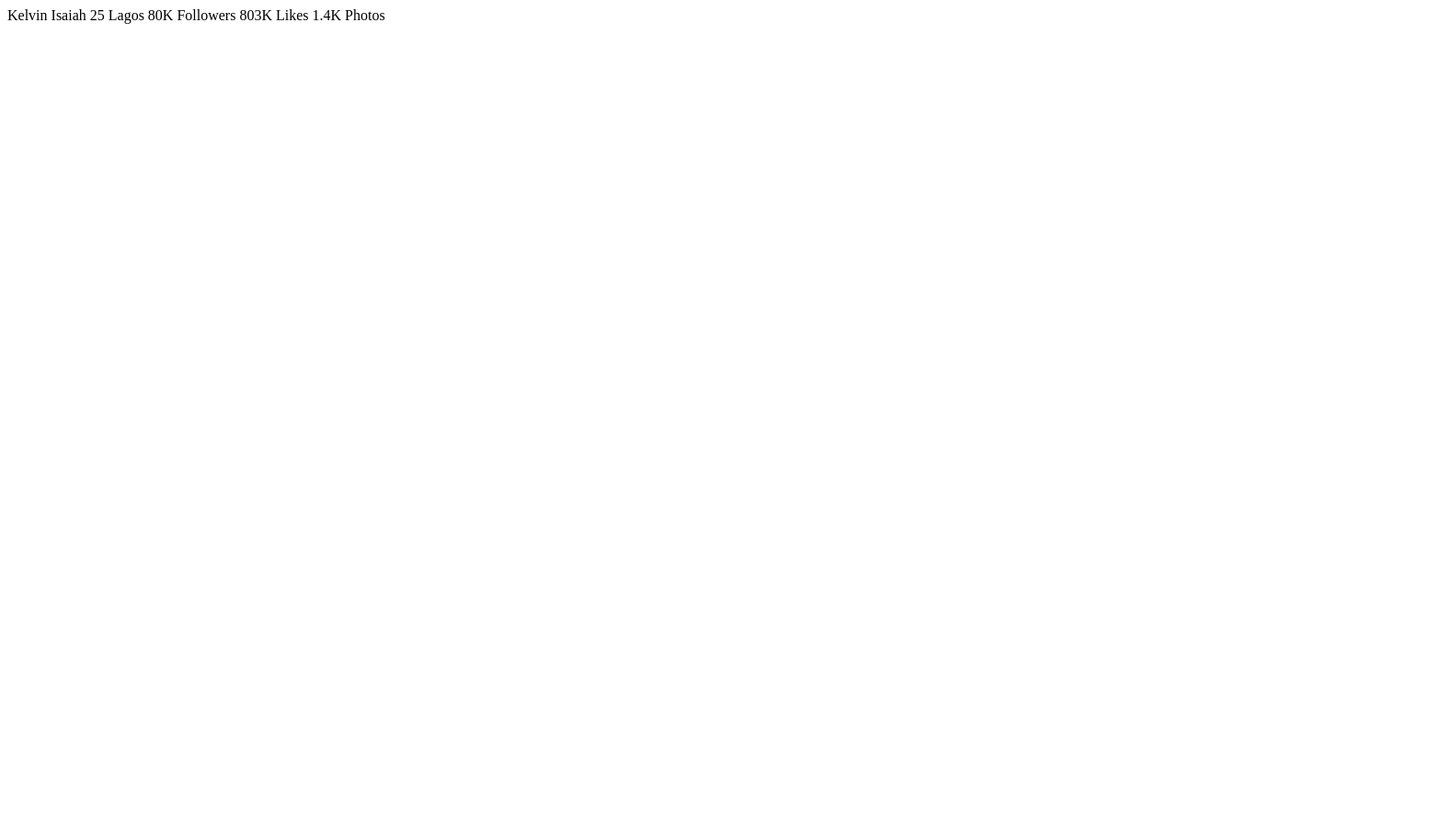
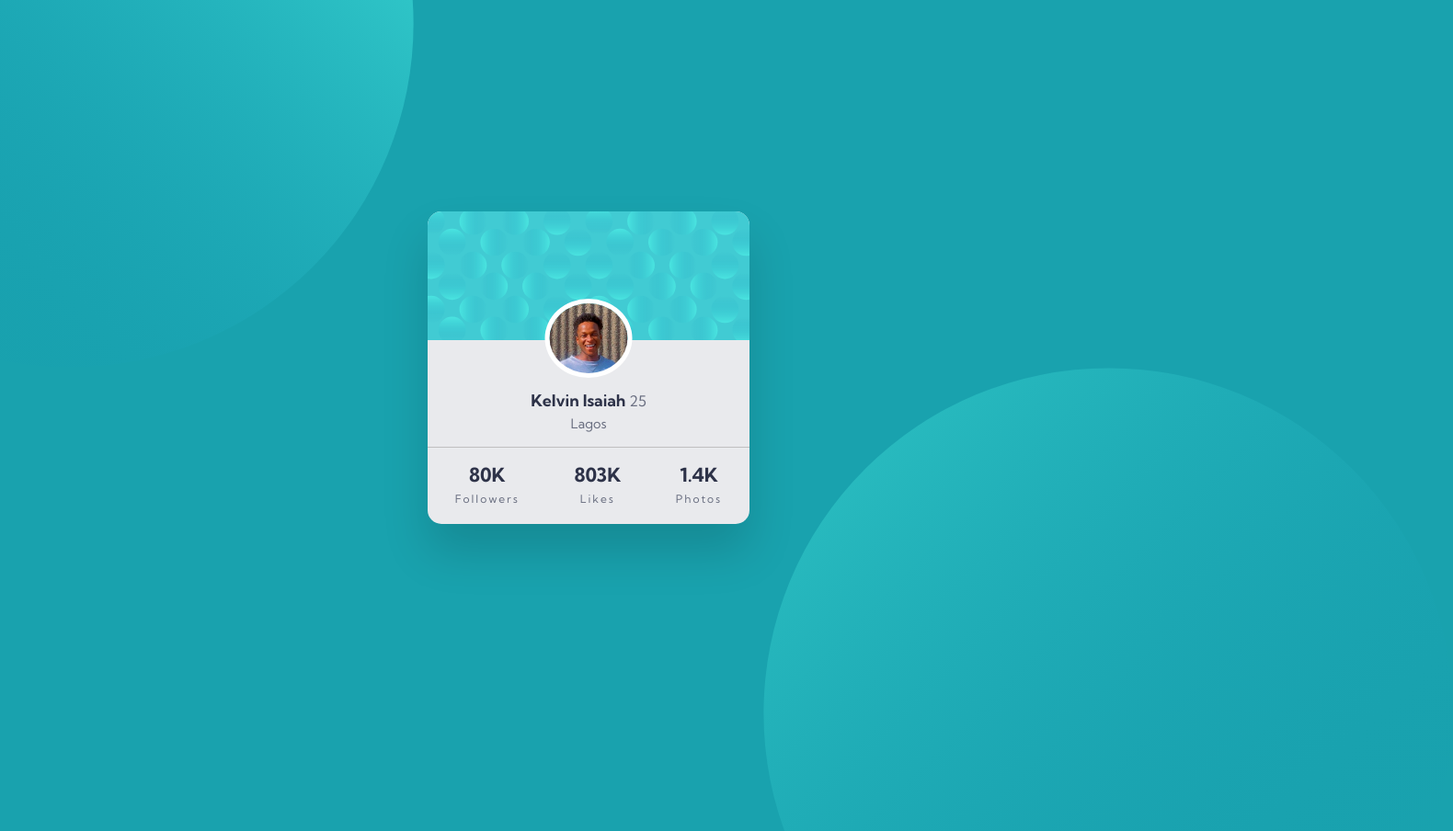
Before and after one commit to Vinnykellsx/Profile-card, a plain HTML site: page index.html in a window 1280 px wide. Shown: the whole page at 92% size, 1580 px wide, since content can reach past the window. Before the commit the page ends 800 px from the top, so only its background shows below. Drawn offline with Linux system fonts and the light colour scheme.

Commit message:
desktop clear

```diff
--- a/index.css
+++ b/index.css
@@ -0,0 +1,111 @@
+* {
+  box-sizing: border-box;
+  margin: 0;
+}
+
+body {
+  margin: 0;
+  min-height: 100vh;
+  background-color: hsl(185, 75%, 39%);
+  display: flex;
+  justify-content: center;
+  align-items: center;
+  position: relative;
+  font-family: "Kumbh Sans";
+  color: hsl(229, 23%, 23%);
+  overflow: hidden;
+}
+
+.bg {
+  position: absolute;
+  width: 750px;
+  max-width: none;
+  z-index: 0;
+}
+
+.bg-top {
+  top: -350px;
+  left: -300px;
+}
+
+.bg-bottom {
+  bottom: -350px;
+  right: -300px;
+}
+
+.card {
+  position: relative;
+  z-index: 1;
+  background: hsl(225, 10%, 92%);
+  border-radius: 15px;
+  width: 350px;
+  box-shadow: 0 30px 50px rgba(0, 0, 0, 0.15);
+  padding-bottom: 20px;
+}
+
+.patcard {
+  height: 140px;
+  background: url(/images/bg-pattern-card.svg);
+  border-top-left-radius: 15px;
+  border-top-right-radius: 15px;
+}
+
+.cover {
+  width: 95px;
+  border-radius: 100%;
+  display: flex;
+  justify-self: center;
+  border: 5px white solid;
+  position: absolute;
+  top: 95px;
+  left: 50%;
+  transform: translateX(-50%);
+}
+
+.name {
+  text-align: center;
+  font-weight: 700;
+  font-size: 1.1rem;
+  line-height: 2rem;
+  padding-top: 50px;
+}
+
+.age {
+  font-weight: 400;
+  font-size: 1rem;
+  color: hsl(227, 10%, 46%);
+}
+
+.location {
+  text-align: center;
+  color: hsl(227, 10%, 46%);
+  font-size: 0.9rem;
+}
+
+.line {
+  border: none;
+  height: 1px;
+  background-color: hsl(0, 0%, 75%);
+  margin: 1rem 0;
+}
+
+.count {
+  display: flex;
+  justify-content: space-around;
+  text-align: center;
+  align-items: center;
+}
+
+.numbers {
+  font-weight: 700;
+  font-size: 1.3rem;
+}
+
+.numbers span {
+  display: block;
+  font-weight: 400;
+  color: hsl(227, 10%, 46%);
+  font-size: 0.75rem;
+  letter-spacing: 2px;
+  margin-top: 0.35rem;
+}
--- a/index.html
+++ b/index.html
@@ -11,9 +11,36 @@
       href="./images/bg-pattern-bottom.svg"
     />
 
+    <link rel="preconnect" href="https://fonts.googleapis.com" />
+    <link rel="preconnect" href="https://fonts.gstatic.com" crossorigin />
+    <link
+      href="https://fonts.googleapis.com/css2?family=Karla:ital,wght@0,200..800;1,200..800&family=Kumbh+Sans:wght,YOPQ@100..900,300&display=swap"
+      rel="stylesheet"
+    />
+
+    <link rel="stylesheet" href="/index.css" />
+
     <title>Profile card</title>
   </head>
   <body>
-    Kelvin Isaiah 25 Lagos 80K Followers 803K Likes 1.4K Photos
+    <img src="images/bg-pattern-top.svg" class="bg bg-top" alt="bg-top" />
+    <img
+      src="/images/bg-pattern-bottom.svg"
+      class="bg bg-bottom"
+      alt="bg-bottom"
+    />
+    <div class="card">
+      <div class="patcard"></div>
+      <img src="/images/Cover photo kelvin.jpg" class="cover" alt="cover" />
+
+      <div class="name">Kelvin Isaiah <span class="age">25</span></div>
+      <div class="location">Lagos</div>
+      <hr class="line" />
+      <div class="count">
+        <div class="numbers">80K<span>Followers</span></div>
+        <div class="numbers">803K <span>Likes</span></div>
+        <div class="numbers">1.4K <span>Photos</span></div>
+      </div>
+    </div>
   </body>
 </html>
```
Also changed, not shown: images/Cover photo kelvin.jpg (added), images/favicon-32x32.png (deleted), images/image-victor.jpg (deleted), preview.jpg (deleted), 3 other files.
